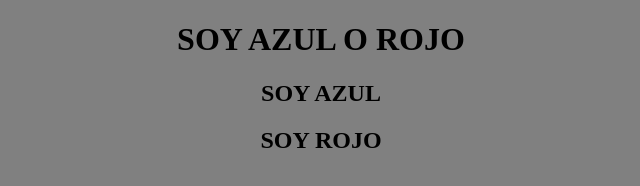
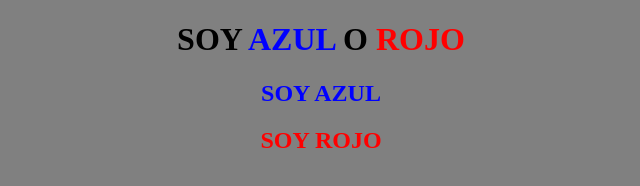
Before and after one commit to dilgomax/Proyecto9, a plain HTML site: page punto4.html in a window 1280 px wide. Shown: the whole page, without its empty margins (319-959 px from the left). Drawn offline with Linux system fonts and the light colour scheme.

Commit message:
Update punto4.css

```diff
--- a/css/punto4.css
+++ b/css/punto4.css
@@ -4,10 +4,10 @@ body{
 }
 
 /*se  agrega  id para  altenr el color del texto*/
-#red{
+.red{
     color: red;
 }
 
-#blue{
+.blue{
     color: blue;
 }
```
